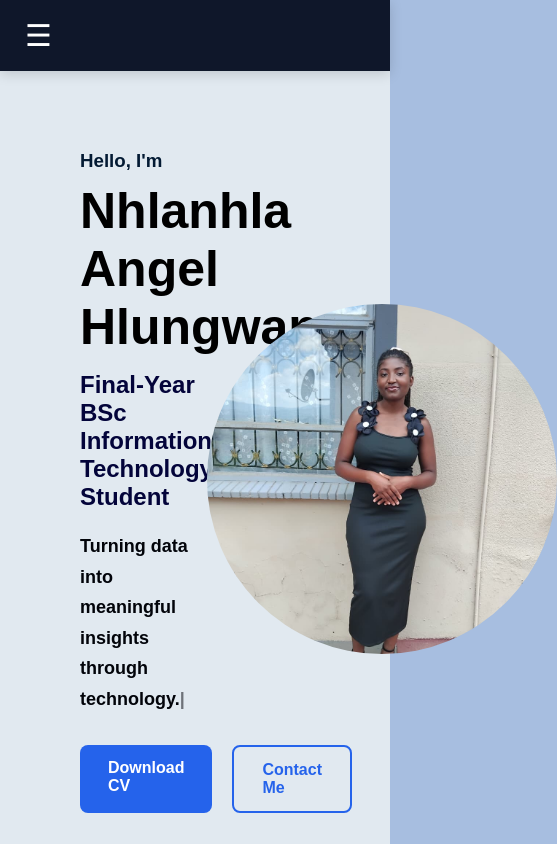
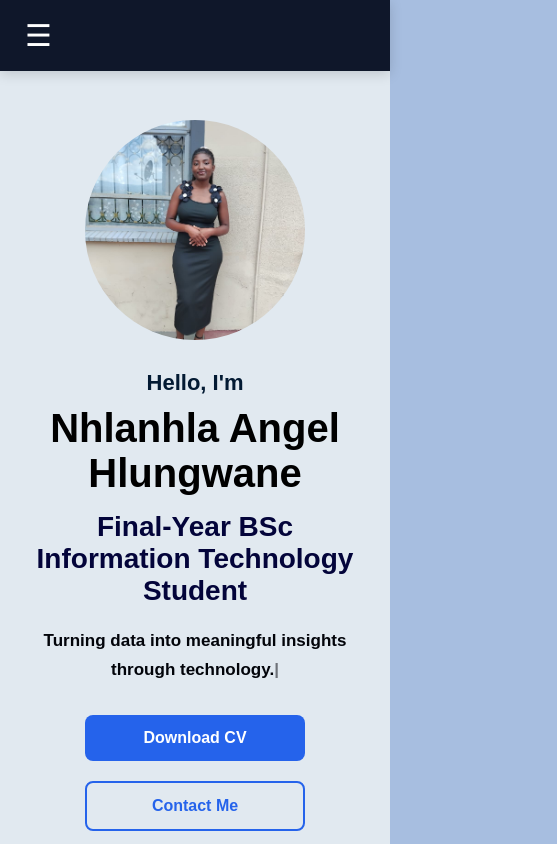
Before and after one commit to Nhlanhla45604312/nhlanhla-virtualCV, a plain HTML site: page index.html in a window 390 px wide. Shown: the top 844 px of the page, 557 px wide, since content can reach past the window. Drawn offline with Linux system fonts and the light colour scheme.

Commit message:
Refactor CSS styles for improved structure and responsiveness

```diff
--- a/style.css
+++ b/style.css
@@ -6,7 +6,7 @@
     box-sizing:border-box;
 }
 
-/* ===== BODY ===== */
+/*BODY */
 
 body{
     font-family:Arial, Helvetica, sans-serif;
@@ -90,7 +90,7 @@ nav{
     cursor:pointer;
 
 }
-/* ===== HERO SECTION ===== */
+/* HERO SECTION*/
 
 .hero{
     display:flex;
@@ -178,7 +178,7 @@ nav{
     line-height:1.8;
     color:#141414;
 }
-/* ===== EDUCATION ===== */
+/*EDUCATION*/
 
 .education{
     padding:100px 20px;
@@ -213,7 +213,7 @@ nav{
     font-style:italic;
     color:#9ca3af;
 }
-/* ===== SKILLS ===== */
+/*SKILLS */
 
 .skills{
     padding:100px 20px;
@@ -420,9 +420,7 @@ nav{
     background:#1d4ed8;
 
 }
-/*==========================
-      CERTIFICATIONS
-===========================*/
+/*CERTIFICATIONS*/
 
 .certifications{
 
@@ -536,9 +534,7 @@ nav{
 
 }
 
-/*==========================
-        CONTACT
-===========================*/
+/*CONTACT*/
 
 .contact{
 
@@ -691,7 +687,55 @@ padding:18px 25px;
 
 }
 
+ .hero{
+        flex-direction: column-reverse;
+        justify-content: center;
+        text-align: center;
+        padding: 120px 25px 50px;
+        min-height: auto;
+    }
 
+    .hero-text{
+        width: 100%;
+    }
+
+    .hero-text h1{
+        font-size: 40px;
+    }
+
+    .hero-text h2{
+        font-size: 28px;
+    }
+
+    .hero-text h3{
+        font-size: 22px;
+    }
+
+    .hero-text p{
+        font-size: 17px;
+    }
+
+    .hero-image{
+        width: 100%;
+        display: flex;
+        justify-content: center;
+        margin-bottom: 30px;
+    }
+
+    .hero-image img{
+        width: 220px;
+        height: 220px;
+    }
+
+    .buttons{
+        flex-direction: column;
+        align-items: center;
+    }
+
+    .btn{
+        width: 220px;
+        text-align: center;
+    }
 }
 #typing {
     color: #02040a;
```
